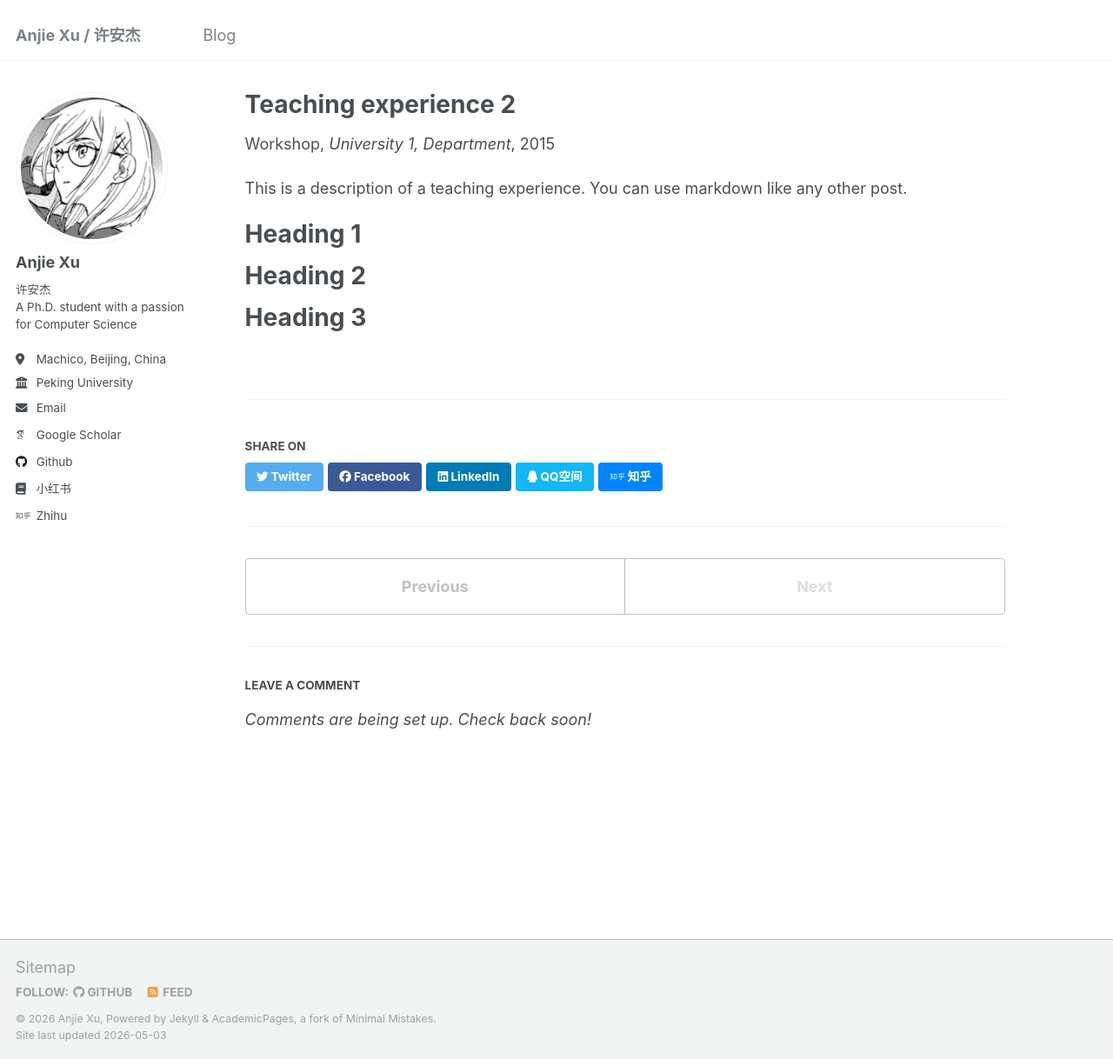
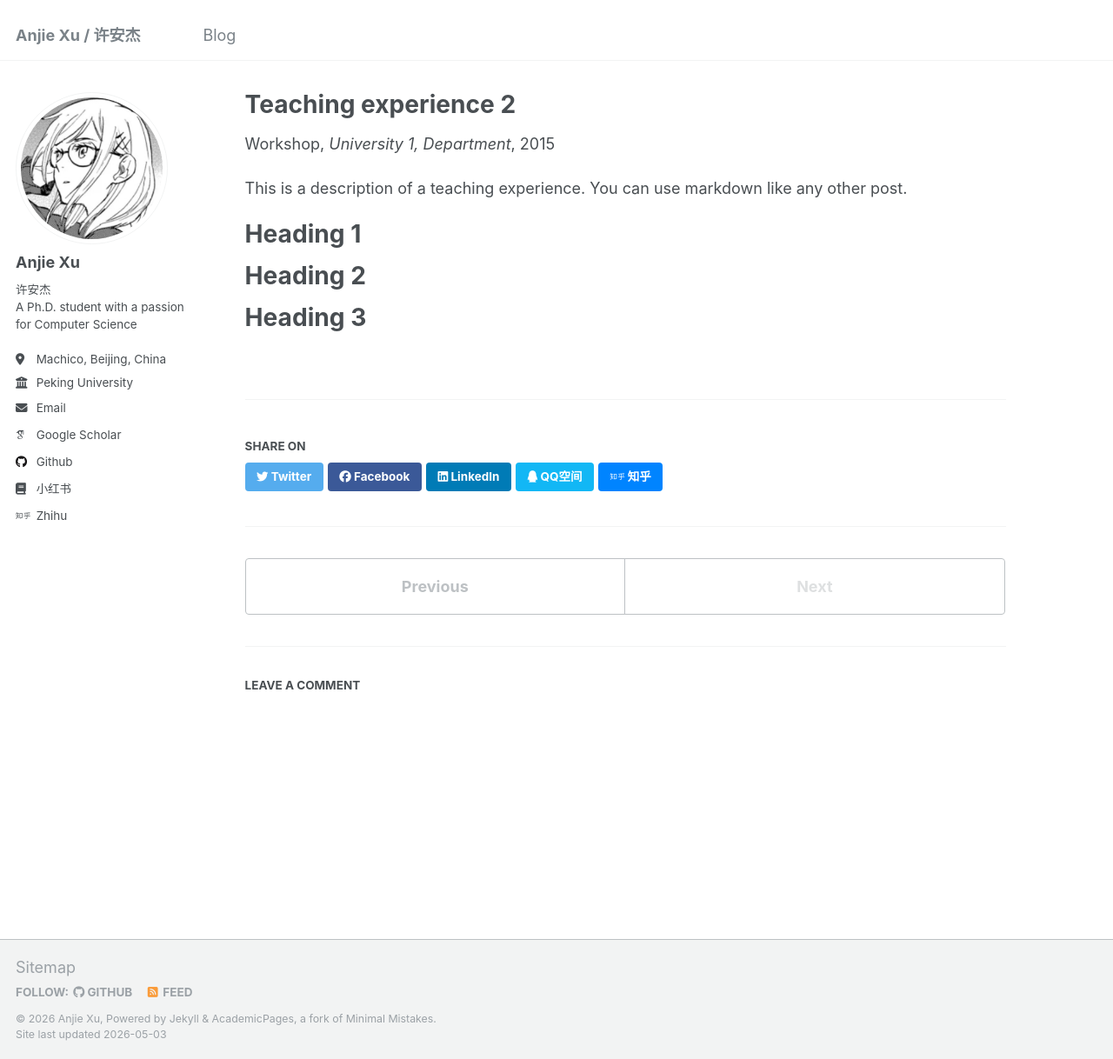
Before and after one commit to anjiexu-pku/anjiexu-pku.github.io, a Jekyll site: the page built from _teaching/2015-spring-teaching-2.md, in a window 1280 px wide and 1218 px high. Shown: the whole window at 87% size. Built offline with Jekyll 4.4.1, drawn with Linux system fonts in a browser that asks for light colours; some web fonts are replaced; comment, search, counter and statistics services are not loaded; part of the change alters nothing that is shown.

Commit message:
feat: activate giscus comments and GoatCounter with real IDs
Co-Authored-By: Claude Opus 4.7 <noreply@anthropic.com>

```diff
--- a/_config.yml
+++ b/_config.yml
@@ -95,9 +95,9 @@ talkmap_link             : false #change to true to add link to talkmap on talks
 comments:
   provider               : "giscus" # "giscus", "disqus", "discourse", "facebook", "google-plus", "staticman", "custom", false (default)
   giscus:
-    repo_id              : "" # Get from https://giscus.app
+    repo_id              : "R_kgDONQpUvw"
     category             : "Announcements"
-    category_id          : "" # Get from https://giscus.app
+    category_id          : "DIC_kwDONQpUv84C8Oqn"
   disqus:
     shortname            :
   discourse:
@@ -154,7 +154,7 @@ social:
 analytics:
   provider               :  "goatcounter" # "goatcounter", "google", "google-universal", "google-analytics-4", "custom", false (default)
   goatcounter:
-    code                 : "" # your GoatCounter site code, e.g. "mysite" → https://mysite.goatcounter.com
+    code                 : "tanktechnology"
   google:
     tracking_id          :
 
```
